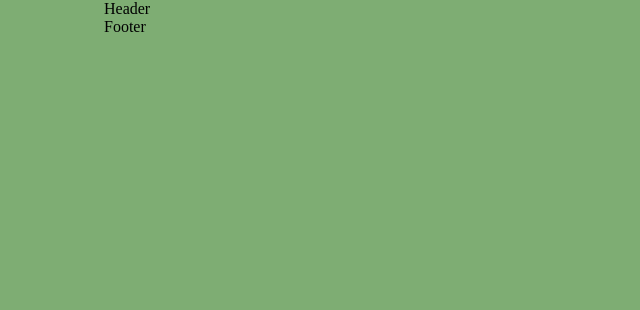
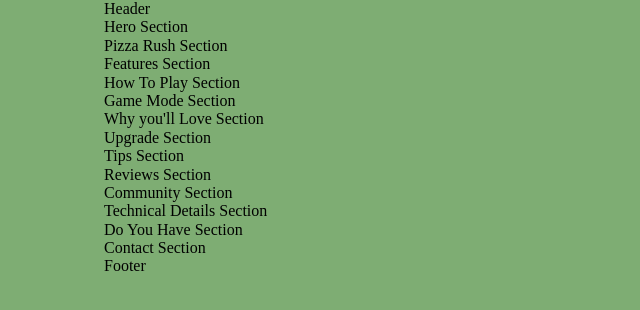
Before and after one commit to LuMiXiZ/stp-9501, a website built with Vite: page src/index.html in a window 1280 px wide. Shown: the whole page, without its empty margins (0-640 px from the left). Built offline with nearby package versions, Linux system fonts and the light colour scheme.

Commit message:
Add main content sections to index.html and create partials for each section

```diff
--- a/src/index.html
+++ b/src/index.html
@@ -21,7 +21,21 @@
   <body>
     <load src="./partials/header.html" />
 
-    <main></main>
+    <main>
+      <load src="./partials/hero.html" />
+      <load src="./partials/pizza-rush.html" />
+      <load src="./partials/features.html" />
+      <load src="./partials/how-to.html" />
+      <load src="./partials/game-mode.html" />
+      <load src="./partials/why-love.html" />
+      <load src="./partials/upgrade.html" />
+      <load src="./partials/tips.html" />
+      <load src="./partials/reviews.html" />
+      <load src="./partials/community.html" />
+      <load src="./partials/technical-details.html" />
+      <load src="./partials/do-you-have.html" />
+      <load src="./partials/contact.html" />
+    </main>
 
     <load src="./partials/footer.html" />
 
--- /dev/null
+++ b/src/partials/community.html
@@ -0,0 +1,3 @@
+<section class="community-section">
+  <div class="container">Community Section</div>
+</section>
--- /dev/null
+++ b/src/partials/contact.html
@@ -0,0 +1,3 @@
+<section class="contact-section">
+  <div class="container">Contact Section</div>
+</section>
--- /dev/null
+++ b/src/partials/do-you-have.html
@@ -0,0 +1,3 @@
+<section class="do-you-have-section">
+  <div class="container">Do You Have Section</div>
+</section>
--- /dev/null
+++ b/src/partials/features.html
@@ -0,0 +1,3 @@
+<section class="features-section">
+  <div class="container">Features Section</div>
+</section>
--- /dev/null
+++ b/src/partials/game-mode.html
@@ -0,0 +1,3 @@
+<section class="game-mode-section">
+  <div class="container">Game Mode Section</div>
+</section>
--- /dev/null
+++ b/src/partials/hero.html
@@ -0,0 +1,3 @@
+<section class="hero-section">
+  <div class="container">Hero Section</div>
+</section>
--- /dev/null
+++ b/src/partials/how-to.html
@@ -0,0 +1,3 @@
+<section class="how-to-section">
+  <div class="container">How To Play Section</div>
+</section>
--- /dev/null
+++ b/src/partials/pizza-rush.html
@@ -0,0 +1,3 @@
+<section class="pizza-rush-section">
+  <div class="container">Pizza Rush Section</div>
+</section>
--- /dev/null
+++ b/src/partials/reviews.html
@@ -0,0 +1,3 @@
+<section class="reviews-section">
+  <div class="container">Reviews Section</div>
+</section>
--- /dev/null
+++ b/src/partials/technical-details.html
@@ -0,0 +1,3 @@
+<section class="technical-details-section">
+  <div class="container">Technical Details Section</div>
+</section>
--- /dev/null
+++ b/src/partials/tips.html
@@ -0,0 +1,3 @@
+<section class="tips-section">
+  <div class="container">Tips Section</div>
+</section>
--- /dev/null
+++ b/src/partials/upgrade.html
@@ -0,0 +1,3 @@
+<section class="upgrade-section">
+  <div class="container">Upgrade Section</div>
+</section>
--- /dev/null
+++ b/src/partials/why-love.html
@@ -0,0 +1,3 @@
+<section class="why-love-section">
+  <div class="container">Why you'll Love Section</div>
+</section>
```
